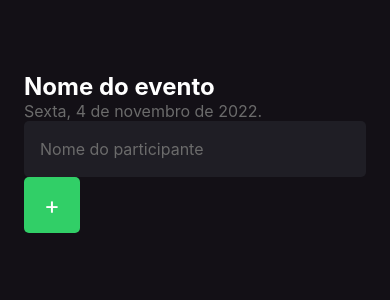
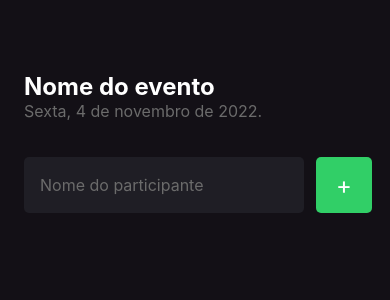
Before and after one commit to erick-costa/imhere, a React Native app: screen / in a window 390 px wide. Shown: the top 300 px of the page. Built offline with nearby package versions, Linux system fonts and the light colour scheme.

Commit message:
styling form

```diff
--- a/src/screens/Home/index.tsx
+++ b/src/screens/Home/index.tsx
@@ -11,6 +11,7 @@ export function Home() {
       <Text style={styles.eventName}>Nome do evento</Text>
       <Text style={styles.eventDate}>Sexta, 4 de novembro de 2022.</Text>
 
+      <View style={styles.form}>
         <TextInput
           style={styles.input}
           placeholder="Nome do participante"
@@ -21,5 +22,6 @@ export function Home() {
           <Text style={styles.buttonText}>+</Text>
         </TouchableOpacity>
       </View>
+    </View>
   )
 }
--- a/src/screens/Home/styles.ts
+++ b/src/screens/Home/styles.ts
@@ -23,6 +23,7 @@ export const styles = StyleSheet.create({
     color: "#FFF",
     padding: 16,
     fontSize: 16,
+    flex: 1,
   },
   buttonText: {
     color: "#fff",
@@ -36,4 +37,11 @@ export const styles = StyleSheet.create({
     justifyContent: "center",
     alignItems: "center",
   },
+  form: {
+    width: "100%",
+    flexDirection: "row",
+    gap: 12,
+    marginTop: 36,
+    marginBottom: 42,
+  },
 })
```
Lines whose indentation alone changed are shown as unchanged.
